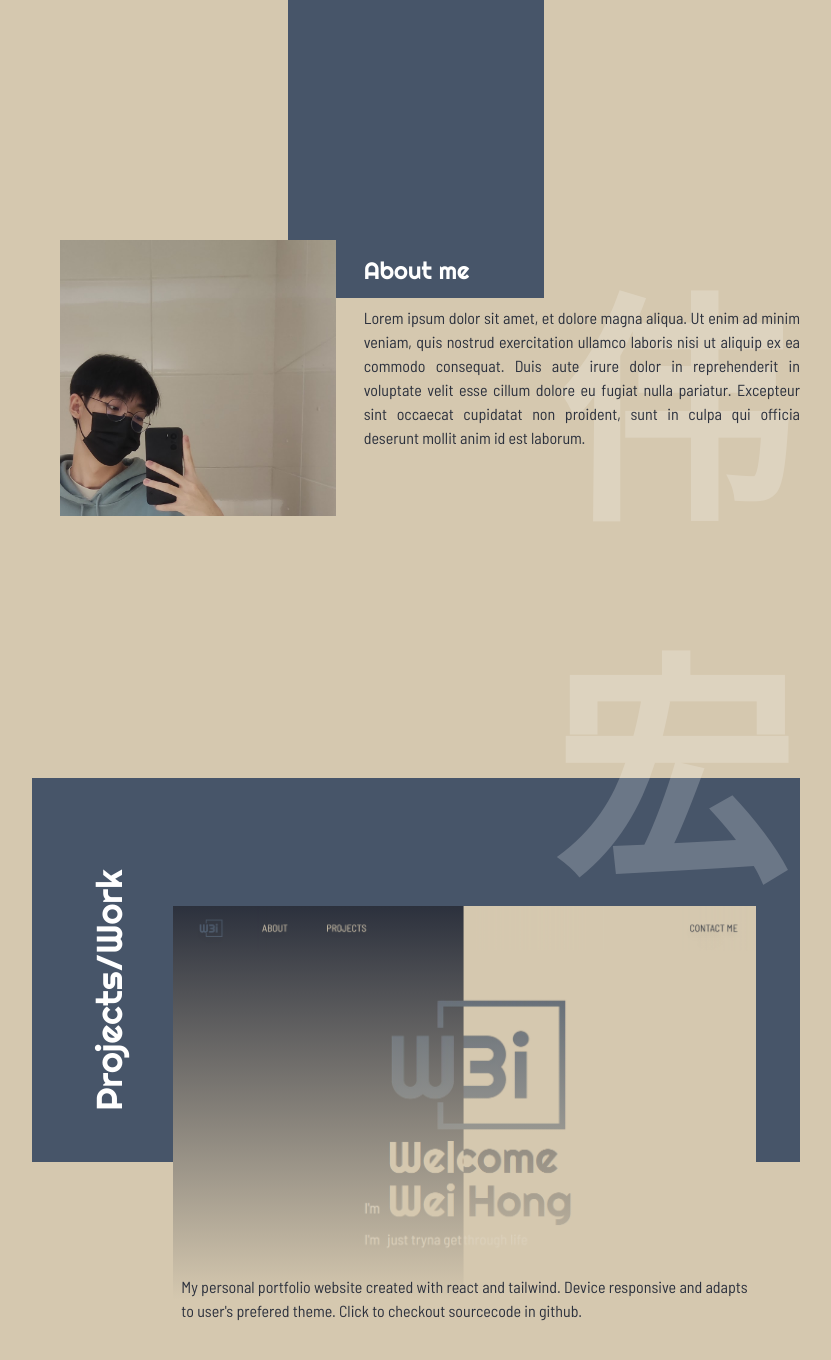
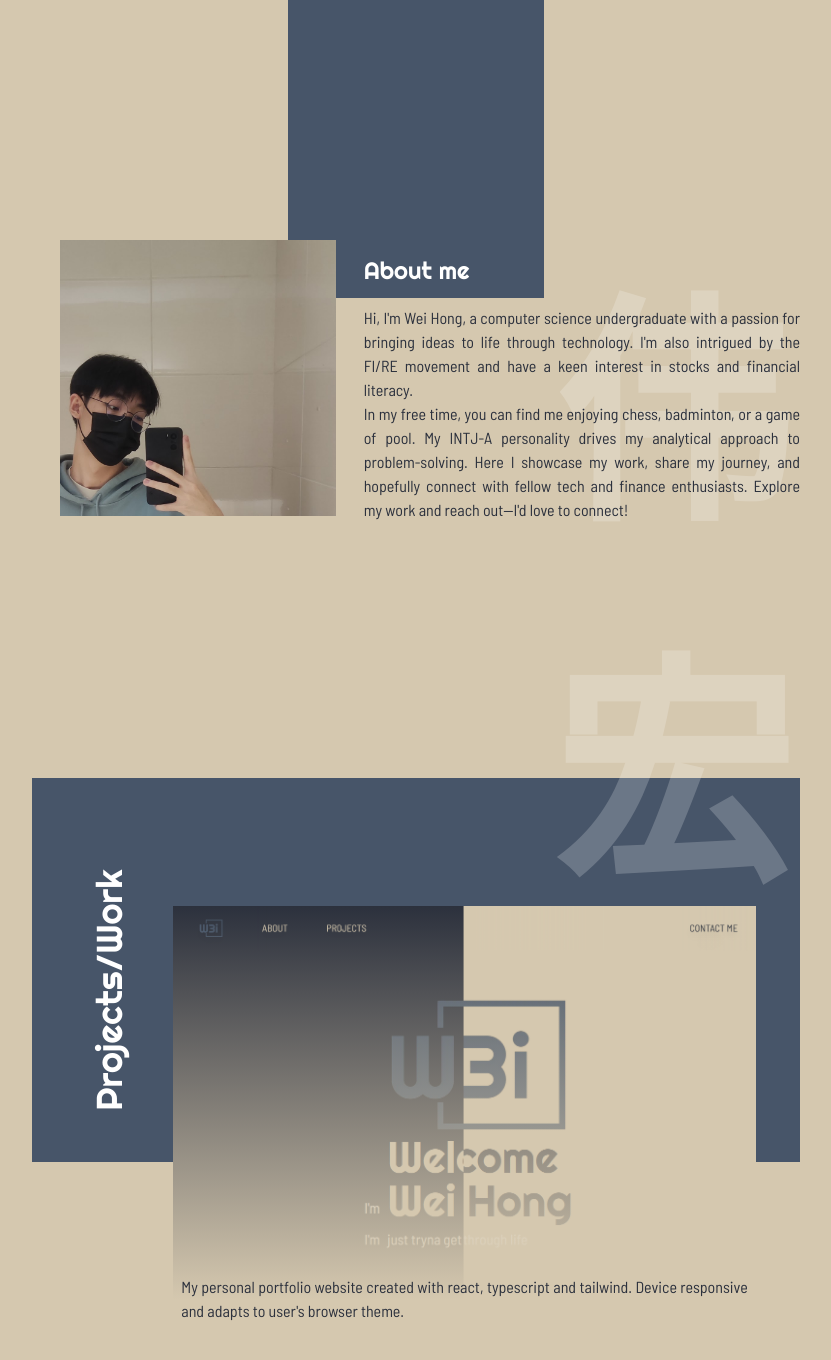
Before and after one commit to w3ihong/personalWeb, a Next.js app: page / in a window 1280 px wide. Shown: the part 822-2182 px from the top of the page, without its empty margins (224-1055 px from the left). Built offline with nearby package versions, Linux system fonts and the light colour scheme.

Commit message:
added about me self intro

```diff
--- a/src/app/page.tsx
+++ b/src/app/page.tsx
@@ -90,8 +90,17 @@ export default function Home() {
               <h1 className="AOS from-T text-2xl py-3 md:text-3xl md:py-5 text-white z-10">About me</h1>
             </div>
             <span className="chiText">伟宏</span>
-            <div className="AOS flex w-full md:w-4/5 md:h-3/5 z-30 pt-2">
-              <p className="text-justify text-base">Lorem ipsum dolor sit amet, et dolore magna aliqua. Ut enim ad minim veniam, quis nostrud exercitation ullamco laboris nisi ut aliquip ex ea commodo consequat. Duis aute irure dolor in reprehenderit in voluptate velit esse cillum dolore eu fugiat nulla pariatur. Excepteur sint occaecat cupidatat non proident, sunt in culpa qui officia deserunt mollit anim id est laborum.</p>
+            <div className="AOS flex flex-col w-full md:w-4/5 md:h-3/5 z-30 pt-2">
+              <p className="text-justify text-base">
+              Hi, I'm Wei Hong, a computer science undergraduate with a passion for bringing ideas to life through technology.
+              I'm also intrigued by the FI/RE movement and have a keen interest in stocks and financial literacy.
+              </p>
+              <p className="text-justify text-base">
+              In my free time, you can find me enjoying chess, badminton, or a game of pool.
+              My INTJ-A personality drives my analytical approach to problem-solving.
+              Here I showcase my work, share my journey, and hopefully connect with fellow tech and finance enthusiasts.
+              Explore my work and reach out—I'd love to connect!
+              </p>
             </div>
           </div>
         </section>
@@ -106,7 +115,10 @@ export default function Home() {
 
             </div>
             <div className="flex flex-col w-full md:w-4/5 gap-[15rem] px-6 sm:px-0">
-              <Card imageV={webSSV} image={webSS} altTxt={"Personal Portfolio Website"} desc={"My personal portfolio website created with react and tailwind. Device responsive and adapts to user's prefered theme. Click to checkout sourcecode in github."} link={"https://github.com/Wei-H0ng/personalWeb"} />
+              <Card
+                imageV={webSSV} image={webSS}
+                altTxt={"Personal Portfolio Website"}
+                desc={"My personal portfolio website created with react, typescript and tailwind. Device responsive and adapts to user's browser theme."} link={"https://github.com/Wei-H0ng/personalWeb"} />
               <Card imageV={undefined} image={undefined} altTxt={""} desc={""} link={""}/>
               <Card imageV={undefined} image={undefined} altTxt={""} desc={""} link={""}/>
 
```
